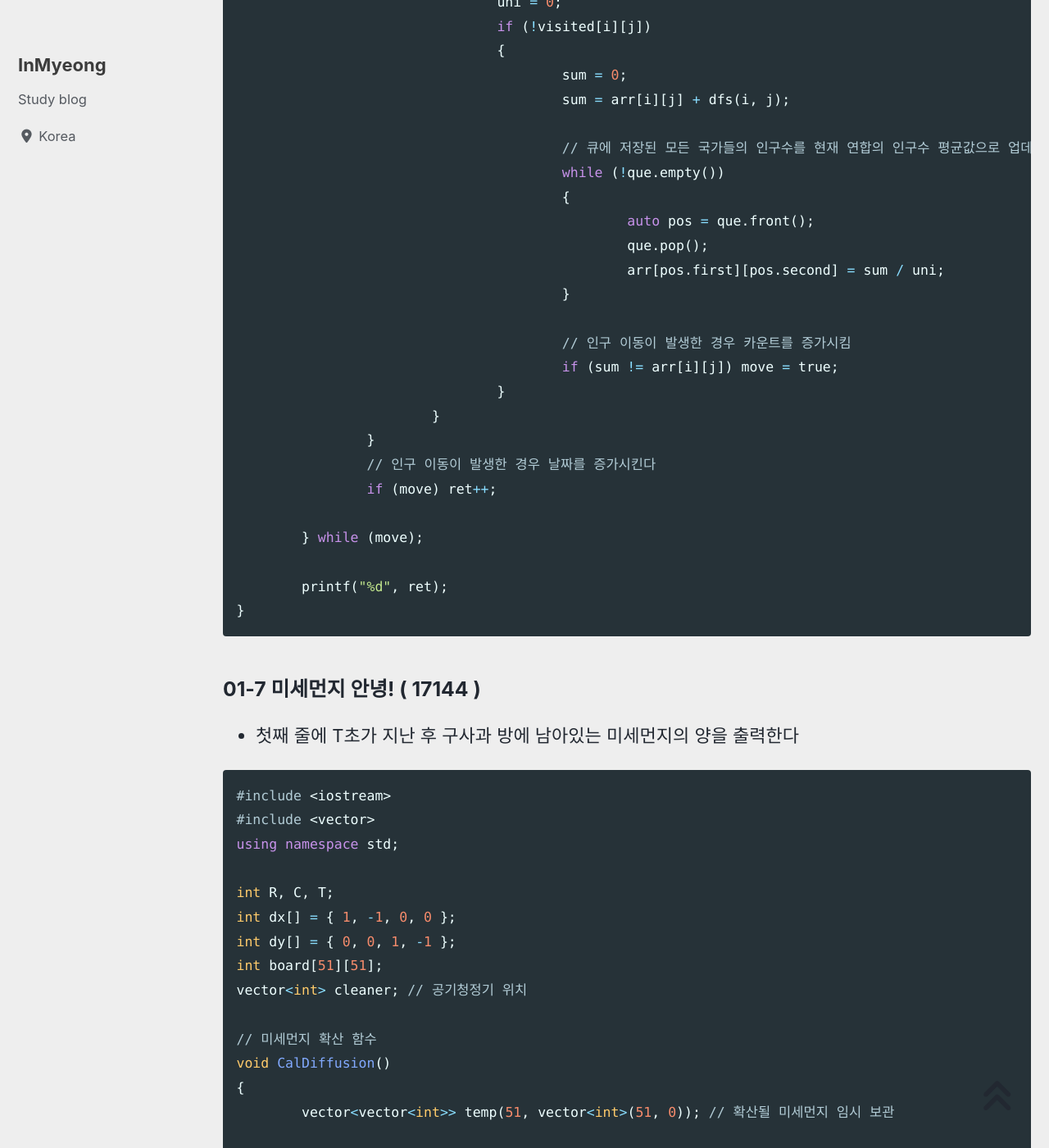
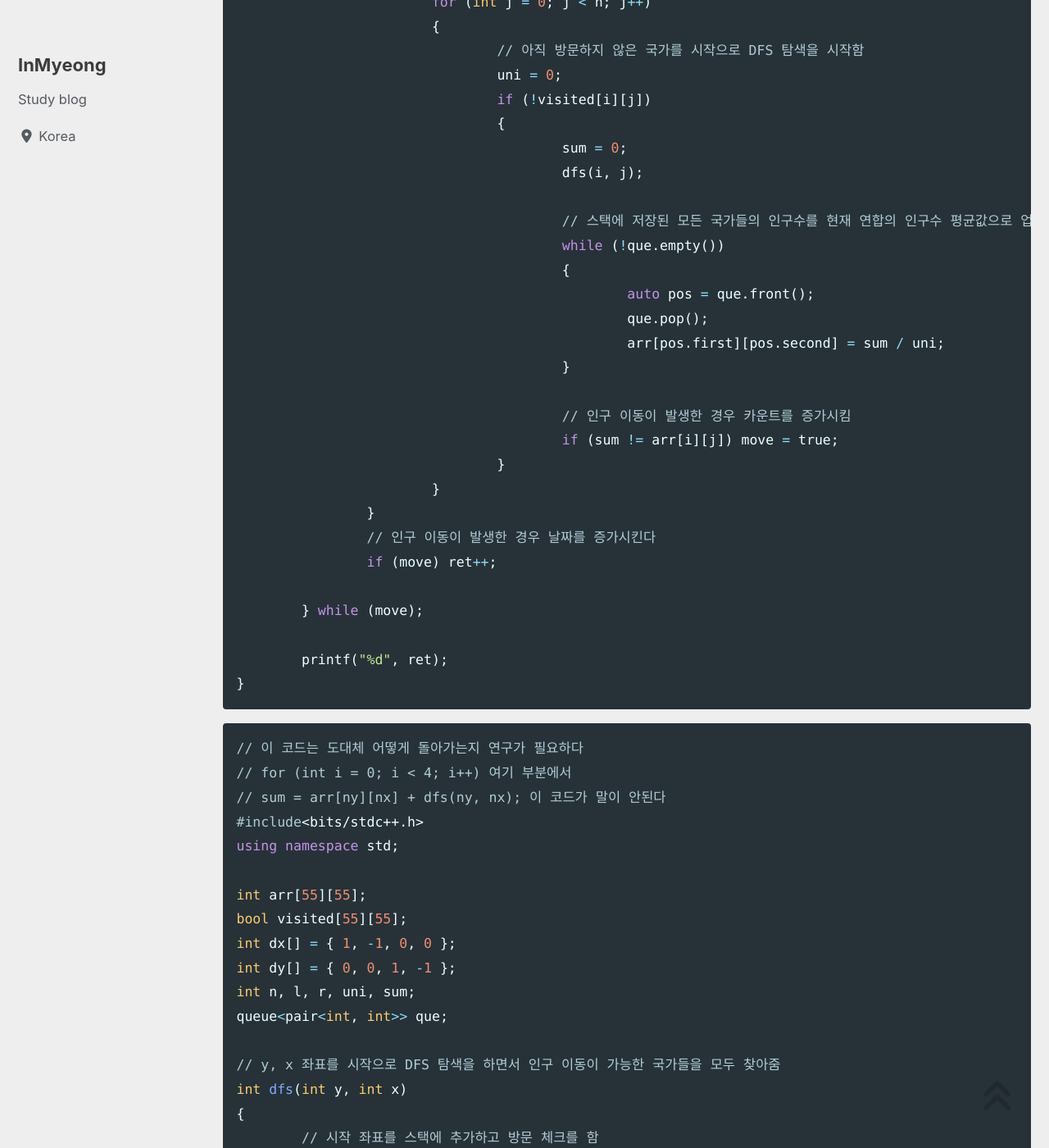
Before and after one commit to devMyeong/devMyeong.github.io, a Jekyll site: the page built from _posts/codingTest/2023-05-01-삼성기출.md, in a window 1280 px wide and 1400 px high, scrolled down 14717 px. Shown: the whole window at 82% size. Built offline with Jekyll 4.4.1, drawn with Linux system fonts in a browser that asks for light colours; cached includes are drawn as plain includes; nearby versions of some CDN libraries; some web fonts are replaced; comment, search, counter and statistics services are not loaded; some of the changed text lies outside the part shown.

Commit message:
Chore : 수정

````diff
--- a/_posts/codingTest/2023-05-01-삼성기출.md
+++ b/_posts/codingTest/2023-05-01-삼성기출.md
@@ -428,6 +428,87 @@ int dfs(int y, int x)
 	// 시작 좌표를 스택에 추가하고 방문 체크를 함
 	que.push({ y, x });
 	visited[y][x] = true;
+	sum = sum + arr[y][x];
+	uni++;
+
+	// 현재 위치에서 4방향으로 이동하면서 인구 이동이 가능한 국가들을 찾음
+	for (int i = 0; i < 4; i++)
+	{
+		int ny = y + dy[i], nx = x + dx[i];
+		if (nx < 0 || ny < 0 || n <= nx || n <= ny || visited[ny][nx]) continue;
+
+		if (abs(arr[y][x] - arr[ny][nx]) <= r && l <= abs(arr[y][x] - arr[ny][nx]))
+			dfs(ny, nx);
+	}
+
+	return sum;
+}
+
+int main()
+{
+	scanf("%d %d %d", &n, &l, &r);
+	for (int i = 0; i < n; i++)
+		for (int j = 0; j < n; j++) scanf("%d", &arr[i][j]);
+
+	int ret = 0; bool move = false;
+	do
+	{
+		move = false;
+		memset(visited, 0, sizeof(visited));
+
+		for (int i = 0; i < n; i++)
+		{
+			for (int j = 0; j < n; j++)
+			{
+				// 아직 방문하지 않은 국가를 시작으로 DFS 탐색을 시작함
+				uni = 0;
+				if (!visited[i][j])
+				{
+					sum = 0;
+					dfs(i, j);
+
+					// 스택에 저장된 모든 국가들의 인구수를 현재 연합의 인구수 평균값으로 업데이트함
+					while (!que.empty())
+					{
+						auto pos = que.front();
+						que.pop();
+						arr[pos.first][pos.second] = sum / uni;
+					}
+
+					// 인구 이동이 발생한 경우 카운트를 증가시킴
+					if (sum != arr[i][j]) move = true;
+				}
+			}
+		}
+		// 인구 이동이 발생한 경우 날짜를 증가시킨다
+		if (move) ret++;
+
+	} while (move);
+
+	printf("%d", ret);
+}
+```
+
+```cpp
+// 이 코드는 도대체 어떻게 돌아가는지 연구가 필요하다
+// for (int i = 0; i < 4; i++) 여기 부분에서
+// sum = arr[ny][nx] + dfs(ny, nx); 이 코드가 말이 안된다
+#include<bits/stdc++.h>
+using namespace std;
+
+int arr[55][55];
+bool visited[55][55];
+int dx[] = { 1, -1, 0, 0 };
+int dy[] = { 0, 0, 1, -1 };
+int n, l, r, uni, sum;
+queue<pair<int, int>> que;
+
+// y, x 좌표를 시작으로 DFS 탐색을 하면서 인구 이동이 가능한 국가들을 모두 찾아줌
+int dfs(int y, int x)
+{
+	// 시작 좌표를 스택에 추가하고 방문 체크를 함
+	que.push({ y, x });
+	visited[y][x] = true;
 	uni++;
 
 	// 현재 위치에서 4방향으로 이동하면서 인구 이동이 가능한 국가들을 찾음
````
